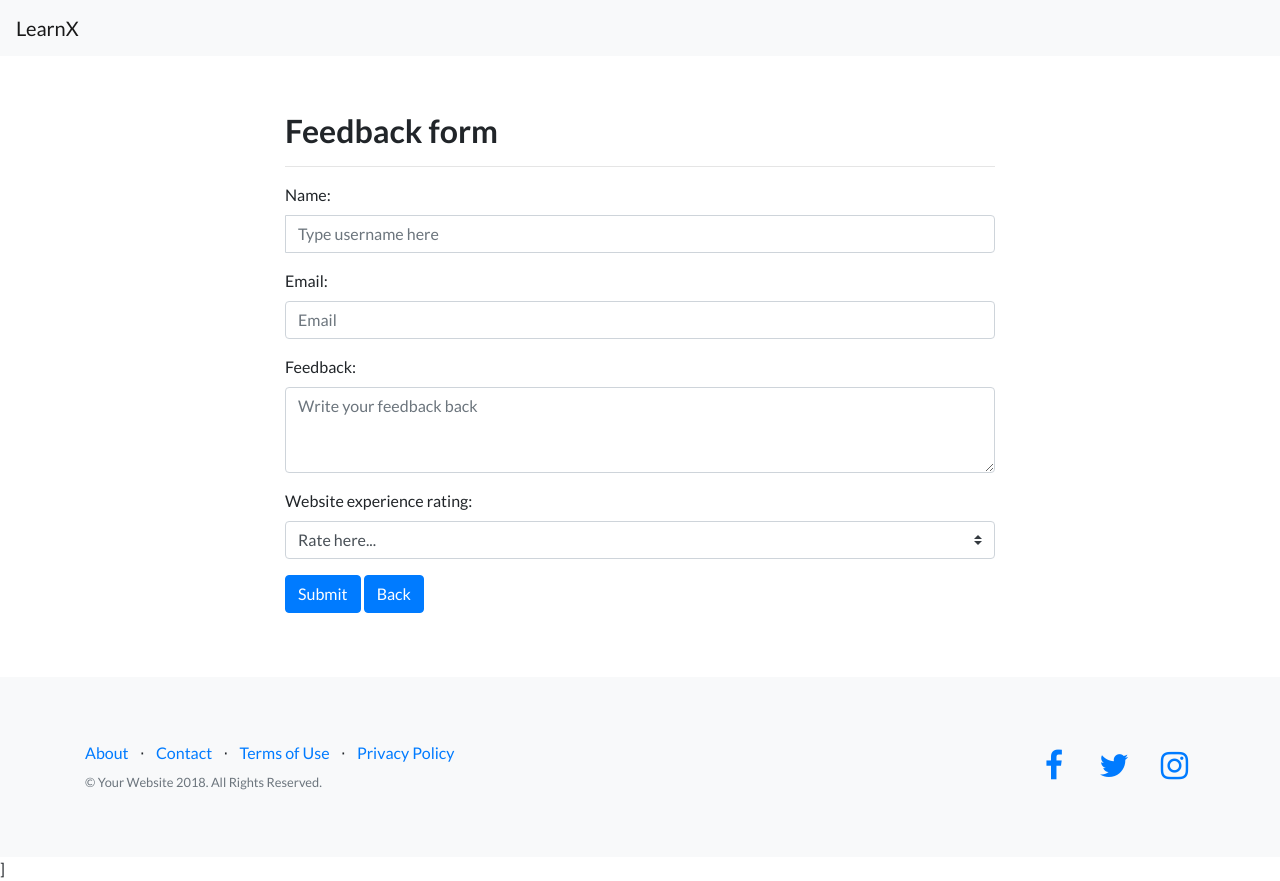
After one commit to csleong98/LearnX, a PHP site: page /feedback.php in a window 1280 px wide. The commit adds this page. Run offline with PHP 8.4, Linux system fonts and the light colour scheme.

Commit message:
general feedback function added

```diff
--- /dev/null
+++ b/feedback.php
@@ -0,0 +1,129 @@
+<!DOCTYPE html>
+<html lang="en">
+
+<head>
+
+  <meta charset="utf-8">
+  <meta name="viewport" content="width=device-width, initial-scale=1, shrink-to-fit=no">
+  <meta name="description" content="">
+  <meta name="author" content="">
+
+  <title>LearnX - Feedback</title>
+
+  <!-- Bootstrap core CSS -->
+  <link href="vendor/bootstrap/css/bootstrap.min.css" rel="stylesheet">
+
+  <!-- Custom fonts for this template -->
+  <link href="vendor/font-awesome/css/font-awesome.min.css" rel="stylesheet" type="text/css">
+  <link href="vendor/simple-line-icons/css/simple-line-icons.css" rel="stylesheet" type="text/css">
+  <link href="https://fonts.googleapis.com/css?family=Lato:300,400,700,300italic,400italic,700italic" rel="stylesheet" type="text/css">
+
+  <!-- Custom styles for this template -->
+  <link href="css/landing-page.css" rel="stylesheet">
+  <!-- <link href="css/buttons.css" rel="stylesheet"> -->
+</head>
+
+<body id="page-top">
+
+  <!-- Navigation -->
+  <nav class="navbar fixed-top navbar-expand-lg navbar-light bg-light">
+    <a class="navbar-brand" href="index.php">LearnX</a>
+  </nav>
+  <div class="container" style="margin-top: 7em; margin-bottom: 4em;">
+    <form class="col-lg-8 mx-auto" action="feedback_function.php" method="POST">
+      <h2>Feedback form</h2>
+      <hr>
+      <div class="form-group">
+        <label for="username">Name:</label>
+        <div class="input-group mb-2 mr-sm-2 mb-sm-0">
+          <div class="input-group-addon"></div>
+          <input type="text" name="name" class="form-control" placeholder="Type username here">
+        </div>
+      </div>
+
+      <div class="form-group">
+        <label for="email">Email:</label>
+        <input type="text" name="email" class="form-control mb-2 mr-sm-2 mb-sm-0" placeholder="Email">
+      </div>
+
+      <div class="form-group">
+        <label for="feedback">Feedback:</label>
+        <textarea name="feedback" class="form-control" rows="3" placeholder="Write your feedback back"></textarea>
+      </div>
+
+      <div class="form-group">
+        <label class="mr-sm-2" for="rating">Website experience rating:</label>
+        <select name="rating" class="custom-select mb-2 mr-sm-2 mb-sm-0">
+          <option selected>Rate here...</option>
+          <option value="1">Very Satisfied</option>
+          <option value="2">OK</option>
+          <option value="3">Dissatisfied</option>
+        </select>
+      </div>
+
+      <div class="form-group">
+        <button type="submit" name="feedback_submit" class="btn btn-primary">Submit</button>
+        <a href="index.php" class="btn btn-primary">Back</a>
+      </div>
+    </form>
+  </div>
+
+
+  <!-- Footer -->
+  <footer class="footer bg-light">
+    <div class="container">
+      <div class="row">
+        <div class="col-lg-6 text-center text-lg-left my-auto">
+          <ul class="list-inline mb-2">
+            <li class="list-inline-item">
+              <a href="#">About</a>
+            </li>
+            <li class="list-inline-item">&sdot;</li>
+            <li class="list-inline-item">
+              <a href="#">Contact</a>
+            </li>
+            <li class="list-inline-item">&sdot;</li>
+            <li class="list-inline-item">
+              <a href="#">Terms of Use</a>
+            </li>
+            <li class="list-inline-item">&sdot;</li>
+            <li class="list-inline-item">
+              <a href="#">Privacy Policy</a>
+            </li>
+          </ul>
+          <p class="text-muted small mb-4 mb-lg-0">&copy; Your Website 2018. All Rights Reserved.</p>
+        </div>
+        <div class="col-lg-6 text-center text-lg-right my-auto">
+          <ul class="list-inline mb-0">
+            <li class="list-inline-item mr-3">
+              <a href="#">
+                <i class="fa fa-facebook fa-2x fa-fw"></i>
+              </a>
+            </li>
+            <li class="list-inline-item mr-3">
+              <a href="#">
+                <i class="fa fa-twitter fa-2x fa-fw"></i>
+              </a>
+            </li>
+            <li class="list-inline-item">
+              <a href="#">
+                <i class="fa fa-instagram fa-2x fa-fw"></i>
+              </a>
+            </li>
+          </ul>
+        </div>
+      </div>
+    </div>
+  </footer>
+
+  <!-- Bootstrap core JavaScript -->
+  <script src="vendor/jquery/jquery.min.js"></script>
+  <script src="vendor/bootstrap/js/bootstrap.bundle.min.js"></script>
+
+  <!-- Plugin JavaScript -->]
+
+  <!-- Custom JavaScript for this theme -->
+
+</body>
+
+</html>
```
Also changed, not shown: feedback_function.php (added, +57 -0 lines), index.php (+48 -8 lines).
